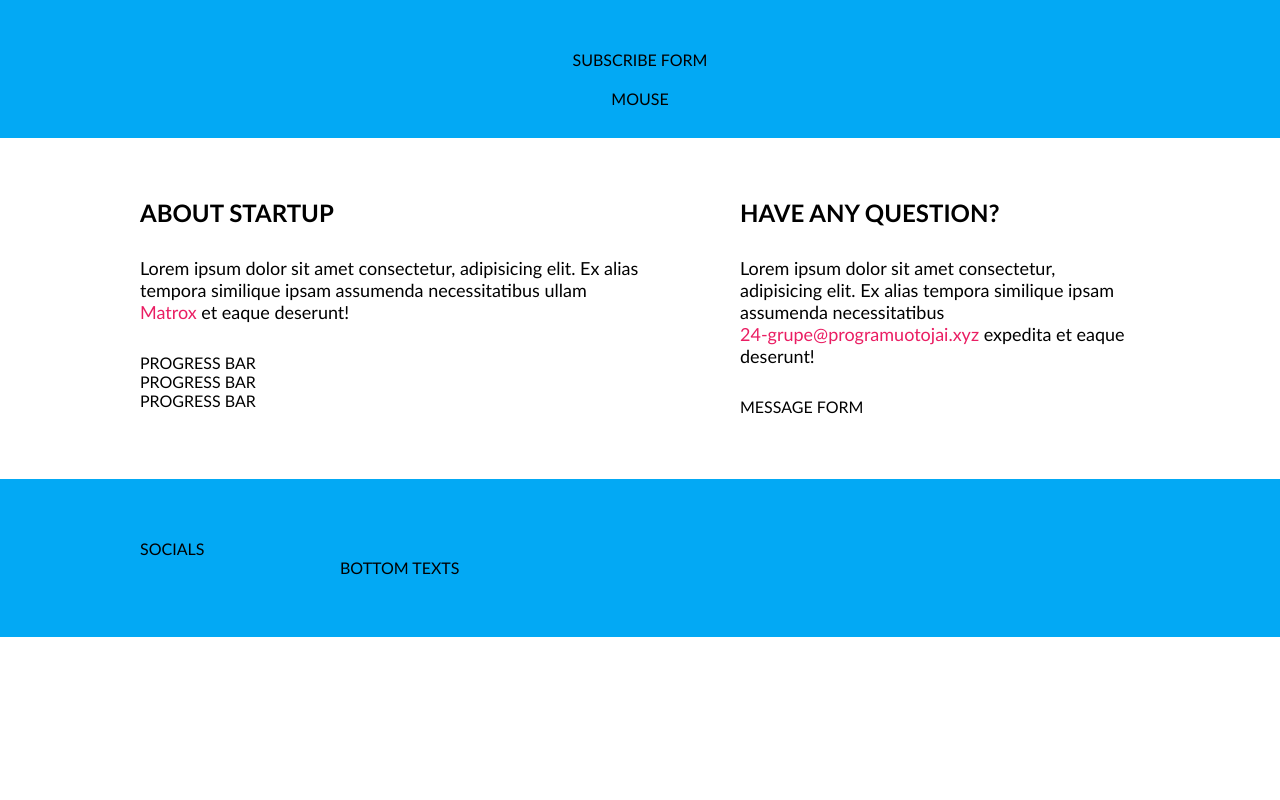
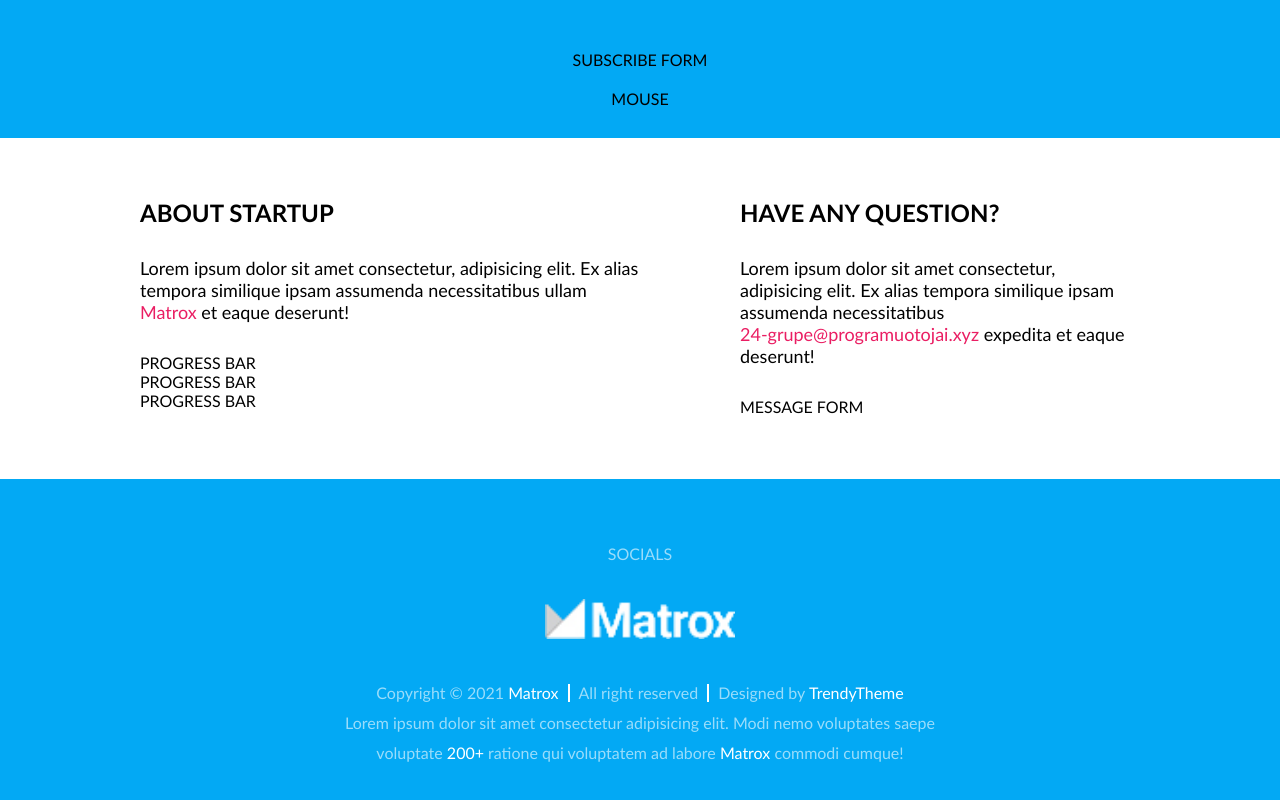
Before and after one commit to Kraske8/5-coming-soon, a plain HTML site: page index.html in a window 1280 px wide. Shown: the part 336-1136 px from the top of the page. Before the commit the page ends 973 px from the top, so only its background shows below. Drawn offline with Linux system fonts and the light colour scheme.

Commit message:
Footer bootom texts Footer section #7

```diff
--- a/css/custom.css
+++ b/css/custom.css
@@ -86,3 +86,64 @@ main .block-description > a:hover {
 }
 
 /* footer section */
+
+footer {
+    text-align: center;
+    line-height: 30px;
+    color: #fff9;
+}
+
+footer a {
+color: #fff;
+text-decoration: none;
+}
+
+.footer-logo {
+    height: 40px;
+    margin: 30px 0;
+}
+
+.bottom-texts {
+    display: flex;
+    width: 100%;
+    flex-direction: row;
+    justify-content: center;
+    gap: 0 20px;
+}
+
+.bottom-texts > p {
+    position: relative;
+}
+
+.bottom-texts > p::before {
+display: inline-block;
+content: '';
+width: 2px;
+height: 18px;
+background-color: #fff;
+position: absolute;
+top: 50%;
+left: -11px;
+transform: translateY(-50%);
+}
+.bottom-texts > p:first-of-type::before {
+    display: none;
+}
+
+.bottom-texts a:hover {
+    text-decoration: underline;
+}
+
+footer > .short-row > p {
+    display: inline-block;
+width: 100%;
+}
+
+@media (max-width: 700px) {
+    .bottom-texts {
+        flex-direction: column;
+    }
+    .bottom-texts > p::before {
+        display: none;
+    }
+}
--- a/index.html
+++ b/index.html
@@ -68,7 +68,13 @@
             SOCIALS
         </div>
         <div class="short-row">
-            BOTTOM TEXTS
+            <img class="footer-logo" src="./Img/logo-white.png" alt="Footer logo">
+            <div class="bottom-texts">
+                <p>Copyright &copy; 2021 <a href="#">Matrox</a></p>
+                <p>All right reserved</p>
+                <p>Designed by <a href="#" target="_blank">TrendyTheme</a></p>
+            </div>
+            <p>Lorem ipsum dolor sit amet consectetur adipisicing elit. Modi nemo voluptates saepe voluptate <a href="#">200+</a> ratione qui voluptatem ad labore <a href="#">Matrox</a> commodi cumque!</p>
         </div>
     </footer>
 
```
